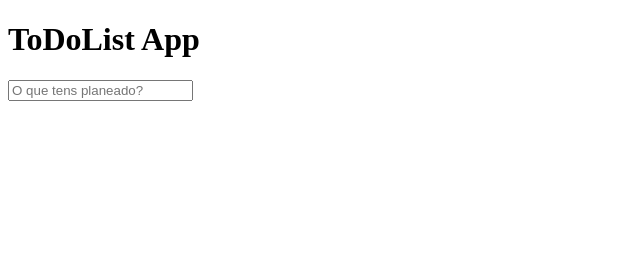
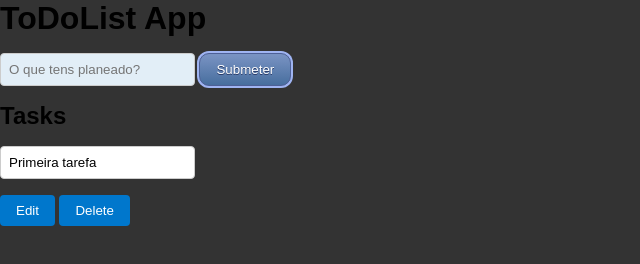
Before and after one commit to Wukali/todolist, a plain HTML site: page index.html in a window 1280 px wide. Shown: the whole page, without its empty margins (0-640 px from the left). Drawn offline with Linux system fonts and the light colour scheme.

Commit message:
no message

```diff
--- a/index.html
+++ b/index.html
@@ -16,9 +16,41 @@
                 type="text"
                 id="new-task-input"
                 placeholder="O que tens planeado?"
-            />
+            >
+            <input
+                type="submit"
+                id="new-task-submit"
+                value="Submeter"
+            >
+    </header>
+    <main>
+        <section class="task-list">
+            <h2>Tasks</h2>
 
-    </header>
+            <div id="tasks">
+                <!-- classe tarefa -->
+                <div class="task">
 
+                    <div class="content">
+                        <input
+                            type="text"
+                            class="text"
+                            value="Primeira tarefa"
+                            readonly
+                        >
+                    </div>
+                    <!-- botões -->
+                    <div class="actions">
+                        <button class="edit">Edit</button>
+                        <button class="delete">Delete</button>
+                    </div>
+
+                </div>
+
+            </div>
+
+        </section>
+    </main>
+    <script src="main.js"></script>
 </body>
 </html>
--- a/style.css
+++ b/style.css
@@ -0,0 +1,114 @@
+:root {
+    --blue: #0077cc;
+    --orange: #e67e22;
+    --white: #ffffff;
+    --dark: #333;
+    --red: #ff0000;
+    --pink: #db3cd8;
+    --purple: #941aeb;
+
+  }
+
+
+/* Reset all default styling */
+* {
+    box-sizing: border-box;
+    margin: 0;
+    font-family: 'Fira sans', sans-serif;
+
+  }
+
+  /* Set a default font family */
+  body {
+    display: flex;
+    flex-direction: column;
+    min-height: 100vh;
+    font-family: Arial, sans-serif;
+    background-color: var(--dark)
+  }
+
+  /* Set default styles for headings */
+  h1, h2, h3, h4, h5, h6 {
+    font-weight: bold;
+    margin-bottom: 1rem;
+  }
+
+  /* Set default styles for paragraphs */
+  p {
+    margin-bottom: 1rem;
+  }
+
+  /* Set default styles for links */
+  a {
+    color: #0077cc;
+    text-decoration: none;
+  }
+
+  /* Set default styles for buttons */
+  button {
+    border: none;
+    background-color: #0077cc;
+    color: #fff;
+    padding: 0.5rem 1rem;
+    border-radius: 0.25rem;
+    cursor: pointer;
+
+  }
+
+  /* Set default styles for images */
+  img {
+    max-width: 100%;
+    height: auto;
+  }
+
+  /* Set default styles for lists */
+  ul, ol {
+    margin-bottom: 1rem;
+  }
+
+  li {
+    margin-bottom: 0.5rem;
+  }
+
+  /* Set default styles for form elements */
+  input, textarea {
+    border: 1px solid #ccc;
+    border-radius: 0.25rem;
+    padding: 0.5rem;
+    margin-bottom: 1rem;
+  }
+
+  /* Set default styles for form labels */
+  label {
+    display: block;
+    margin-bottom: 0.5rem;
+  }
+
+#new-task-input{
+    background-color: #e2eef7;
+    color: #fff;
+}
+#new-task-submit{
+    box-shadow: 0px 0px 0px 2px #9fb4f2;
+	background:linear-gradient(to bottom, #7892c2 5%, #476e9e 100%);
+	background-color:#7892c2;
+	border-radius:10px;
+	border:1px solid #4e6096;
+	display:inline-block;
+	cursor:pointer;
+	color:#ffffff;
+	font-family:Arial;
+	/*font-size:19px;*/
+	/* padding:12px 37px; */
+	text-decoration:none;
+	text-shadow:0px 1px 0px #283966;
+}
+  /* Set default styles for form buttons */
+  input[type="submit"] {
+    border: none;
+    background-color: #0077cc;
+    color: #fff;
+    padding: 0.5rem 1rem;
+    border-radius: 0.25rem;
+    cursor: pointer;
+  }
```
